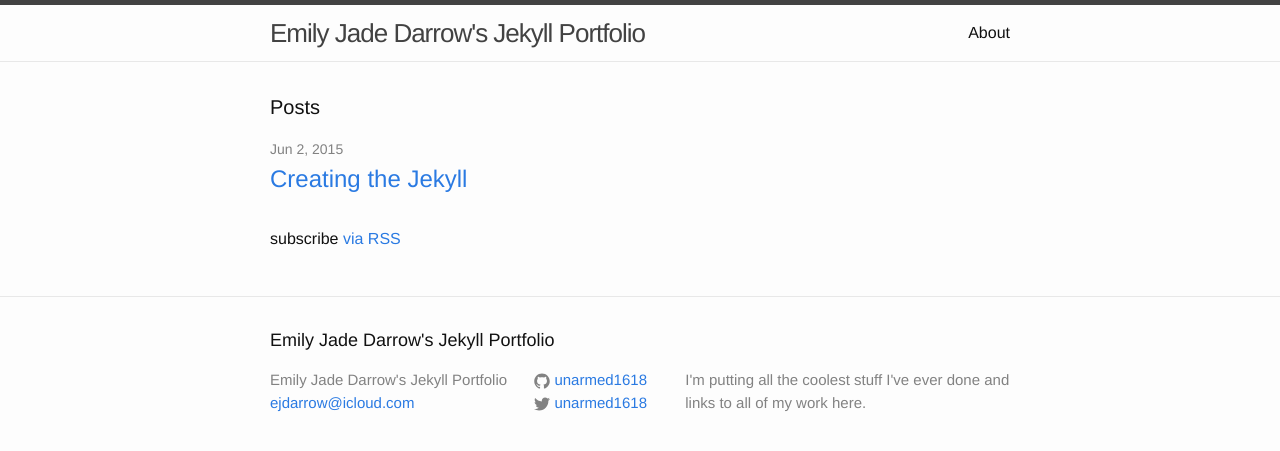
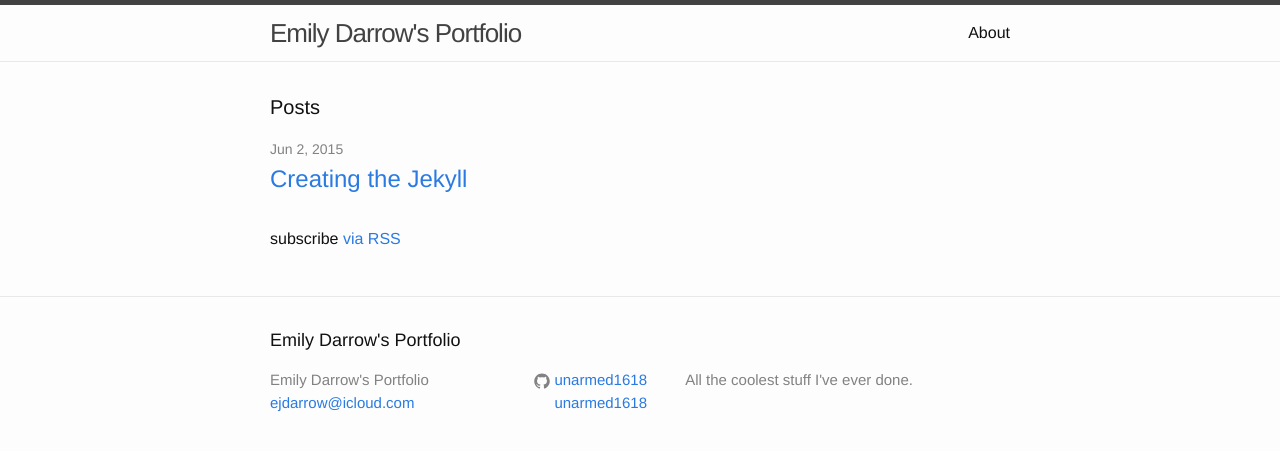
Before and after one commit to unarmed1618/unarmed1618.github.io, a Jekyll site: the page built from index.html, in a window 1280 px wide. Shown: the top 451 px of the page. Built offline with Jekyll 4.4.1, drawn with Linux system fonts in a browser that asks for light colours.

Commit message:
Added Facebook

```diff
--- a/_config.yml
+++ b/_config.yml
@@ -1,11 +1,11 @@
 # Site settings
-title: Emily Jade Darrow's Jekyll Portfolio
+title: Emily Darrow's Portfolio
 email: ejdarrow@icloud.com
 description: > # this means to ignore newlines until "baseurl:"
-  I'm putting all the coolest stuff I've ever done and links to all of my work here.
+  All the coolest stuff I've ever done.
 baseurl: "" # the subpath of your site, e.g. /blog/
 url: "http://unarmed1618.github.io" # the base hostname & protocol for your site
-twitter_username: unarmed1618
+facebook_username: unarmed1618
 github_username:  unarmed1618
 
 # Build settings
--- a/_includes/footer.html
+++ b/_includes/footer.html
@@ -27,7 +27,27 @@
             </a>
           </li>
           {% endif %}
+	  {% if site.facebook_username %}
+          <li>
+            <a href="http://facebook.com/{{ site.facebook_username }}">
+              <span class="icon  icon--facebook">
+                <svg viewBox="0 0 16 16">
+                  <path fill="#828282" d="M15.969,3.058c-0.586,0.26-1.217,0.436-1.878,0.515c0.675-0.405,1.194\
+-1.045,1.438-1.809
+                  c-0.632,0.375-1.332,0.647-2.076,0.793c-0.596-0.636-1.446-1.033-2.387-1.033c-1.806,0-3.27,1.\
+464-3.27,3.27 c0,0.256,0.029,0.506,0.085,0.745C5.163,5.404,2.753,4.102,1.14,2.124C0.859,2.607,0.698,3.168,0.6\
+98,3.767 c0,1.134,0.577,2.135,1.455,2.722C1.616,6.472,1.112,6.325,0.671,6.08c0,0.014,0,0.027,0,0.041c0,1.584,\
+1.127,2.906,2.623,3.206 C3.02,9.402,2.731,9.442,2.433,9.442c-0.211,0-0.416-0.021-0.615-0.059c0.416,1.299,1.62\
+4,2.245,3.055,2.271 c-1.119,0.877-2.529,1.4-4.061,1.4c-0.264,0-0.524-0.015-0.78-0.046c1.447,0.928,3.166,1.469\
+,5.013,1.469 c6.015,0,9.304-4.983,9.304-9.304c0-0.142-0.003-0.283-0.009-0.423C14.976,4.29,15.531,3.714,15.969\
+,3.058z"/>
+                </svg>
+              </span>
 
+              <span class="username">{{ site.facebook_username }}</span>
+            </a>
+          </li>
+          {% endif %}
           {% if site.twitter_username %}
           <li>
             <a href="https://twitter.com/{{ site.twitter_username }}">
```
